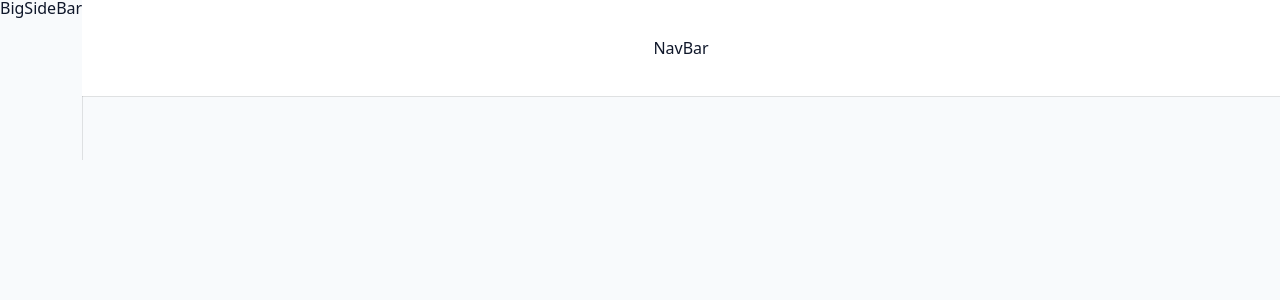
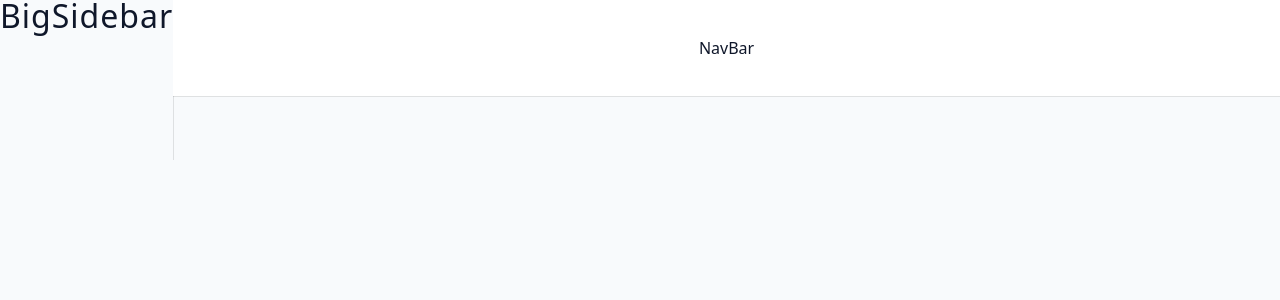
Before and after one commit to Ilesanmi-Erioluwa-Victor/jobify_full_stack, a React (Vite) app in the folder client/: page /dashboard in a window 1280 px wide. Shown: the top 300 px of the page. Built offline with nearby package versions, Linux system fonts and the light colour scheme.

Commit message:
working on DashboardLayout

```diff
--- a/client/src/components/BigSideBar.jsx
+++ b/client/src/components/BigSideBar.jsx
@@ -1,6 +1,6 @@
 import Wrapper from 'assets/wrappers/BigSidebar';
 
 const BigSidebar = () => {
-  return <Wrapper>BigSideBar</Wrapper>;
+  return <Wrapper><h3>BigSidebar</h3></Wrapper>;
 };
 export default BigSidebar;
--- a/client/src/pages/DashboardLayout.jsx
+++ b/client/src/pages/DashboardLayout.jsx
@@ -3,6 +3,8 @@ import Wrapper from 'assets/wrappers/Dashboard';
 import { SmallSidebar, BigSidebar, Navbar } from 'components';
 
 const DashboardLayout = () => {
+
+
   return (
     <Wrapper>
       <main className='dashboard'>
```
